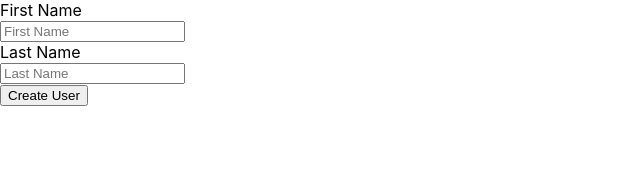
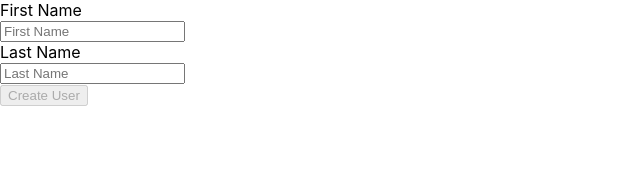
Before and after one commit to mumer271992/users-list, a React (Create React App) app: page /new in a window 1280 px wide. Shown: the top 175 px of the page, without its empty margins (0-640 px from the left). Built offline with nearby package versions, Linux system fonts and the light colour scheme.

Commit message:
Submit button should remain disable untill values are filled

```diff
--- a/src/pages/Users/Create/Create.js
+++ b/src/pages/Users/Create/Create.js
@@ -70,6 +70,7 @@ const Create = ({ list, create, update }) => {
           <label>First Name</label>
           {mapInputFieldWithError(
             <input
+              data-test="first_name"
               placeholder="First Name"
               value={user.first_name}
               name="first_name"
@@ -82,6 +83,7 @@ const Create = ({ list, create, update }) => {
           <label>Last Name</label>
           {mapInputFieldWithError(
             <input
+              data-test="last_name"
               placeholder="Last Name"
               name="last_name"
               value={user.last_name}
@@ -90,7 +92,11 @@ const Create = ({ list, create, update }) => {
             'last_name'
           )}
         </div>
-        <button type="submit">
+        <button
+          data-test="action-btn"
+          type="submit"
+          disabled={!user.first_name || !user.last_name}
+        >
           {`${user && user.id ? 'Update' : 'Create'}`} User
         </button>
       </form>
```
